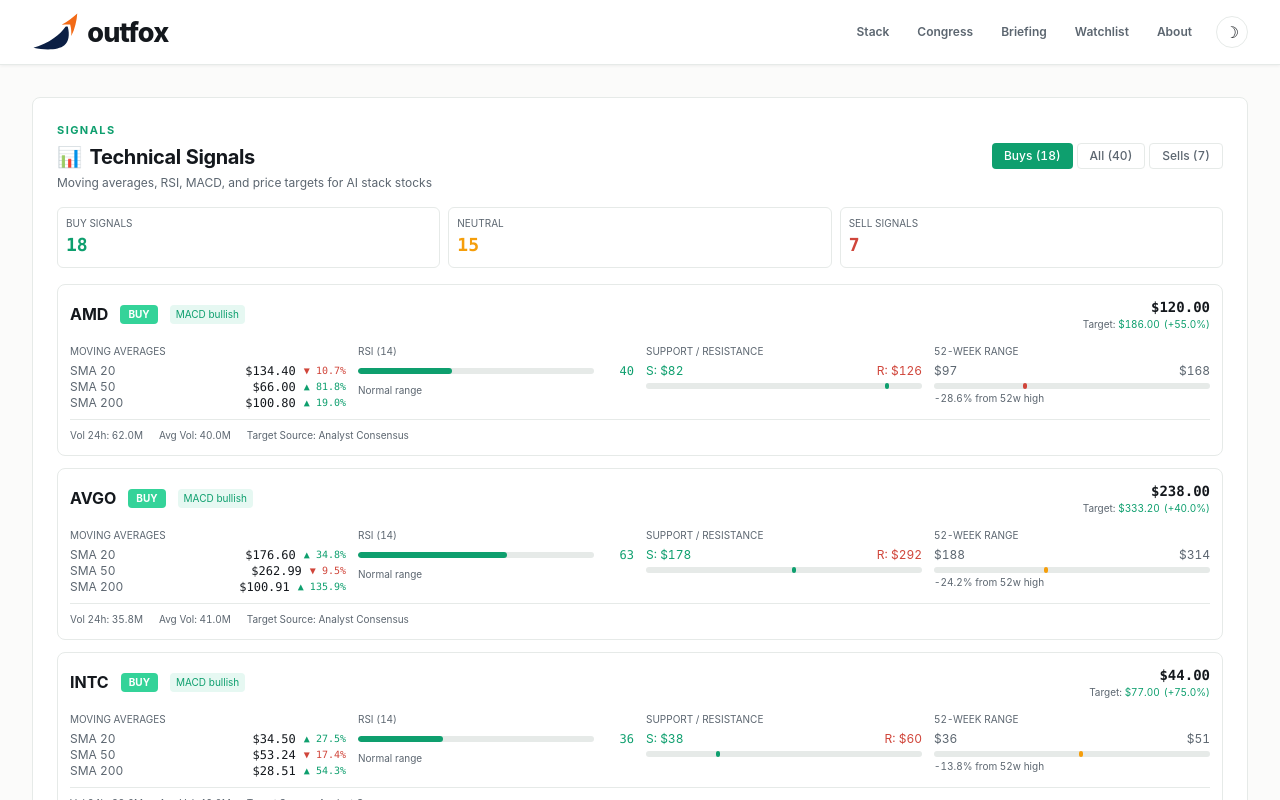
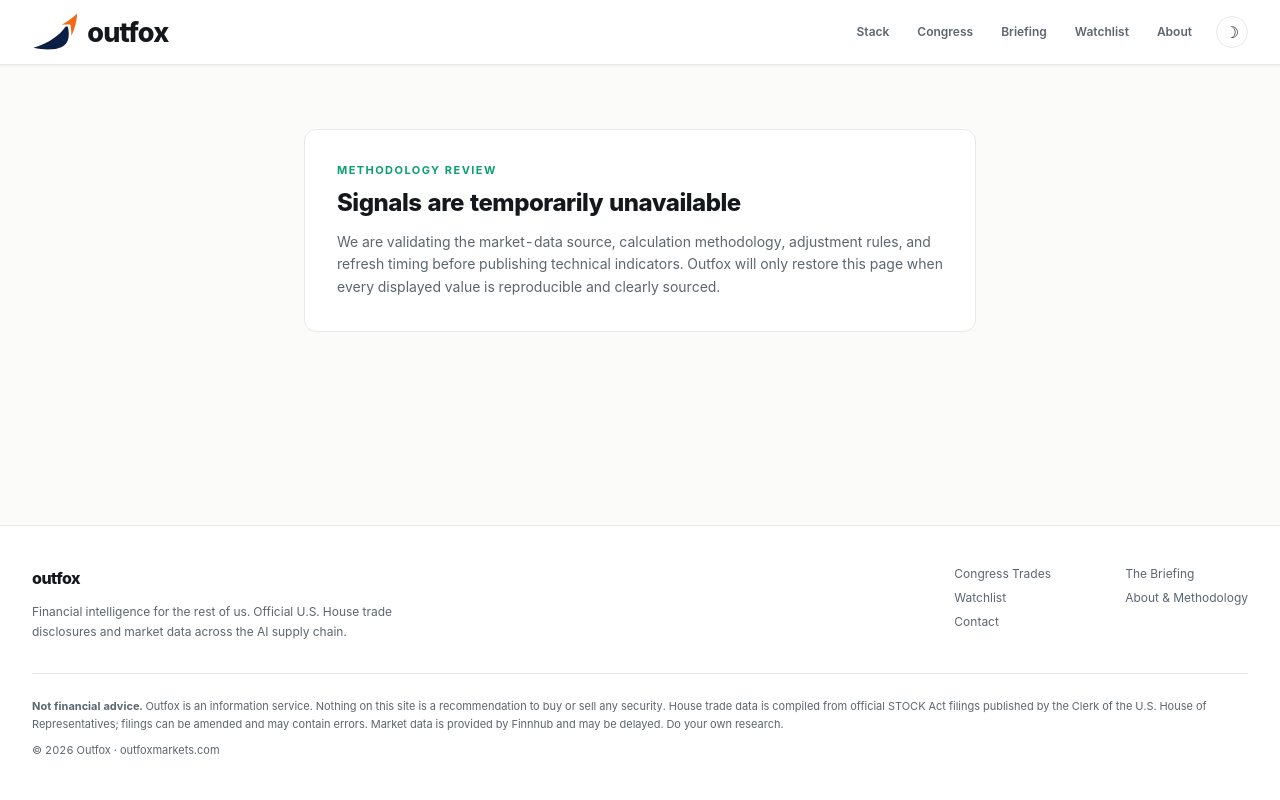
Before and after one commit to tLordJoe/intelligence-trade, a Next.js app: page /signals in a window 1280 px wide. Shown: the top 800 px of the page. Built offline with nearby package versions, Linux system fonts and the light colour scheme.

Commit message:
Replace Signals with transparent review notice

```diff
--- a/src/app/signals/page.tsx
+++ b/src/app/signals/page.tsx
@@ -1,19 +1,31 @@
-"use client";
-
+import type { Metadata } from "next";
 import Navbar from "@/components/Navbar";
 import SiteFooter from "@/components/SiteFooter";
-import TechnicalSignals from "@/components/TechnicalSignals";
+
+export const metadata: Metadata = {
+  title: "Signals methodology review",
+  robots: { index: false, follow: false },
+};
 
 export default function SignalsPage() {
   return (
     <>
       <Navbar />
-      <main className="flex-1">
-        <div className="max-w-7xl mx-auto">
-          <TechnicalSignals />
+      <main className="flex-1 px-4 md:px-8 py-16">
+        <div className="max-w-2xl mx-auto rounded-xl border p-6 md:p-8" style={{ backgroundColor: "var(--bg-card)", borderColor: "var(--border)" }}>
+          <div className="kicker mb-2">Methodology review</div>
+          <h1 className="text-2xl font-extrabold mb-3" style={{ color: "var(--text)" }}>
+            Signals are temporarily unavailable
+          </h1>
+          <p className="text-sm leading-relaxed" style={{ color: "var(--text-dim)" }}>
+            We are validating the market-data source, calculation methodology,
+            adjustment rules, and refresh timing before publishing technical
+            indicators. Outfox will only restore this page when every displayed
+            value is reproducible and clearly sourced.
+          </p>
         </div>
       </main>
-    <SiteFooter />
+      <SiteFooter />
     </>
   );
 }
```
